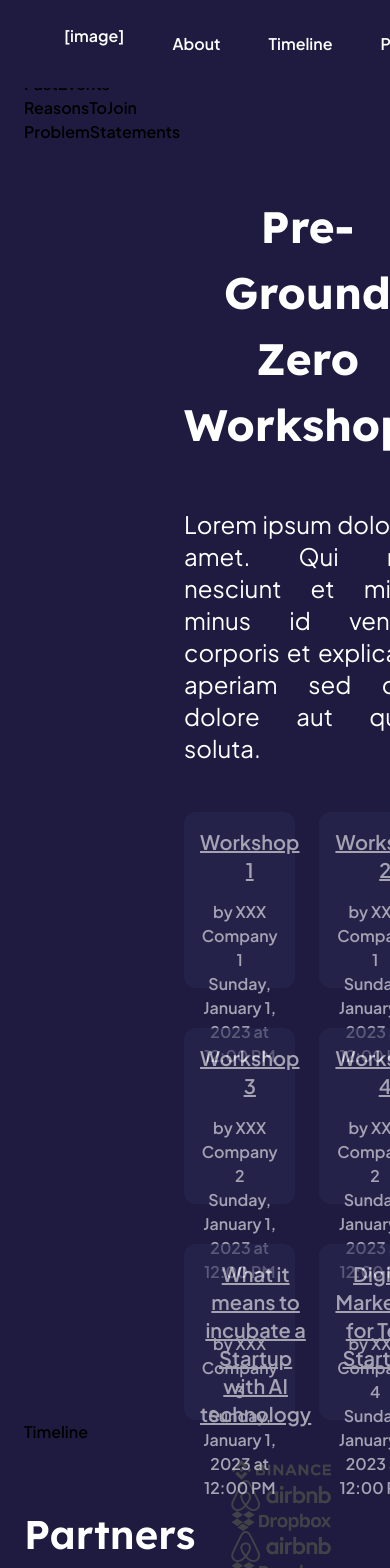
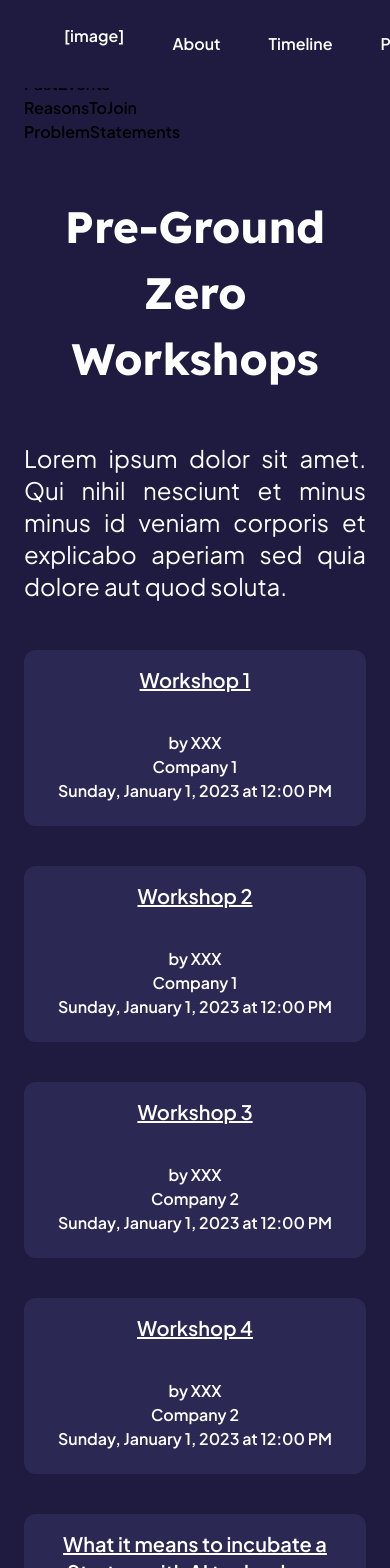
Before and after one commit to groundzero2023/groundzero-website, a React (Vite) app in the folder groundzero/: page / in a window 390 px wide. Shown: the top 1568 px of the page. Built offline with nearby package versions, Linux system fonts and the light colour scheme.

Commit message:
Modify responsiveness in Workshop page

```diff
--- a/groundzero/src/components/Workshops.jsx
+++ b/groundzero/src/components/Workshops.jsx
@@ -3,22 +3,22 @@ import { workshops } from '../constants'
 
 const Workshops = () => {
   return (
-    <div className="grid place-items-center text-white px-40">
+    <div className="grid place-items-center text-white xs:px-16 lg:px-40">
       <div className="heading">
         Pre-Ground Zero Workshops
       </div>
       <div className="font-light text-2xl pb-12 text-justify">
         Lorem ipsum dolor sit amet. Qui nihil nesciunt et minus minus id veniam corporis et explicabo aperiam sed quia dolore aut quod soluta.
       </div>
-      <div className="grid grid-cols-2 gap-x-6 gap-y-10">
+      <div className="grid sm:grid-cols-2 gap-x-6 gap-y-10">
         {workshops.map((workshop) => (
-          <div className="cursor-pointer rounded-xl bg-[#2B2853] opacity-60 transition w-auto h-44 p-4 relative hover:scale-105 hover:opacity-100">
-            <div className="h-1/2 items-start grid place-items-center text-center underline font-semibold text-xl">
+          <div className="cursor-pointer rounded-xl bg-[#2B2853] lg:opacity-60 transition w-auto h-44 p-4 relative lg:hover:scale-105 lg:hover:opacity-100">
+            <div className="h-2/5 items-start grid place-items-center text-center underline font-semibold text-xl sm:text-base md:text-xl">
               <p>
                 {workshop.name}
               </p>
             </div>
-            <div className="h-1/2 text-center font-light grid place-items-center">
+            <div className="h-3/5 sm:text-sm md:text-base text-center font-light grid place-items-center">
               <div className="h-max flex items-end">
                 <h3 className="whitespace-pre-line">
                   {
```
